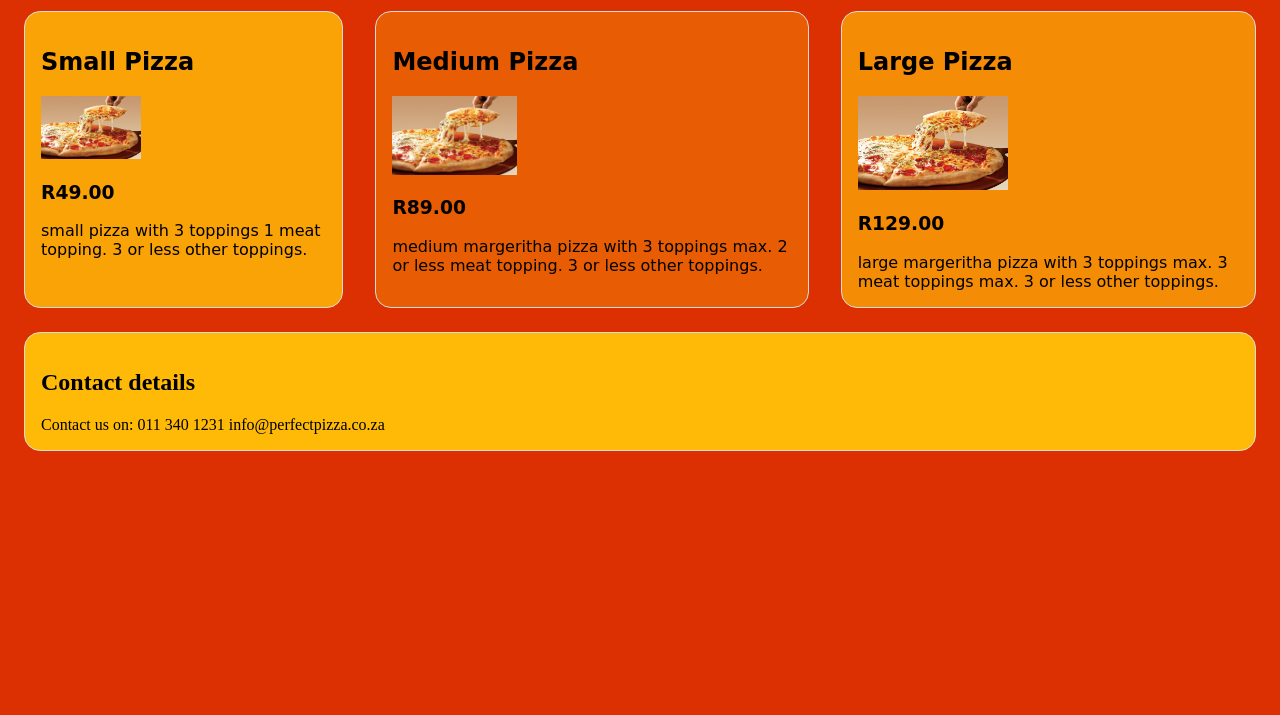
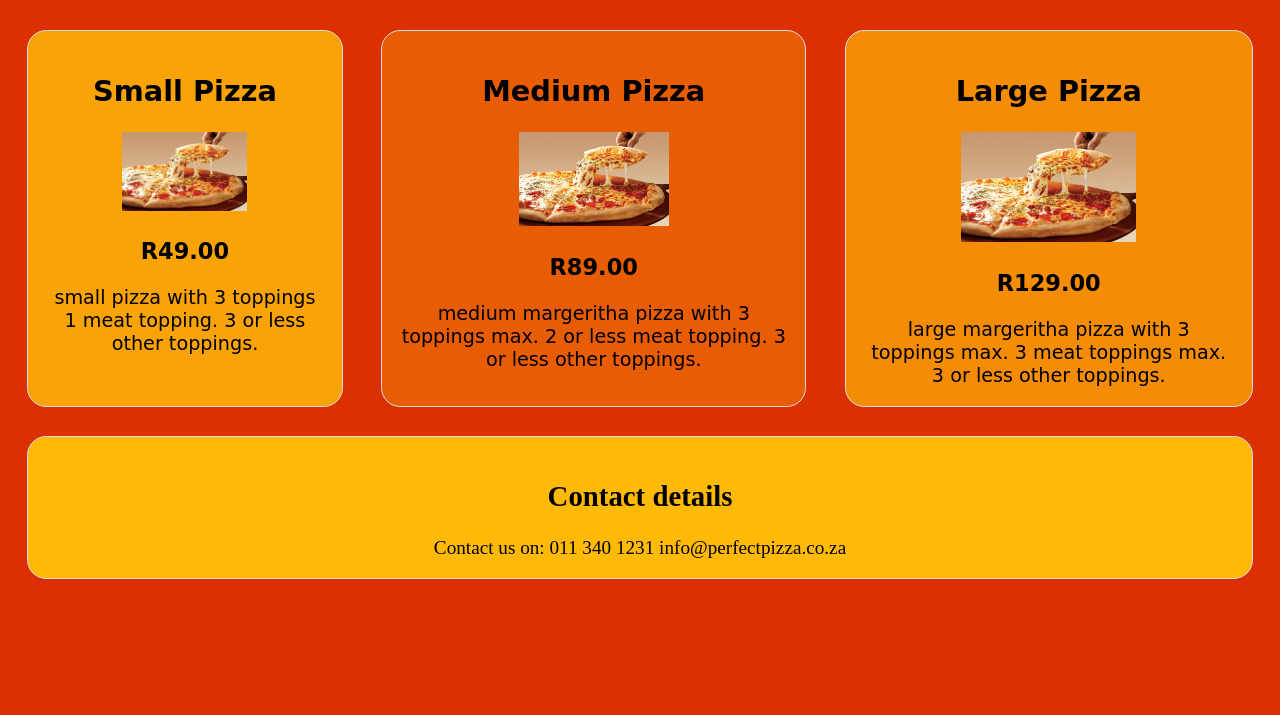
Before and after one commit to Lesego864/perfect-pizza, a plain HTML site: page index.html in a window 1280 px wide. Shown: the part 85-800 px from the top of the page. Drawn offline with Linux system fonts and the light colour scheme.

Commit message:
The changes regarding the pizza pamphlet are done.

```diff
--- a/index.html
+++ b/index.html
@@ -15,7 +15,7 @@
     <div class="pizzas">
         <div class="pizza Small_pizza">
             <h2>Small Pizza</h2>
-            <img src="Beston-Mozzarella-Pizza.jpg" width="100">
+            <img src="Beston-Mozzarella-Pizza.jpg" width="125">
             <h3>R49.00</h3>
             <div>small pizza with 3 toppings
                 1 meat topping.
@@ -24,7 +24,7 @@
 
         <div class="pizza Medium_pizza">
             <h2>Medium Pizza</h2>
-            <img src="Beston-Mozzarella-Pizza.jpg" width="125">
+            <img src="Beston-Mozzarella-Pizza.jpg" width="150">
             <h3>R89.00</h3>
             <div>medium margeritha pizza
                 with 3 toppings max. 2 or
@@ -34,7 +34,7 @@
 
         <div class="pizza Large_pizza">
             <h2>Large Pizza</h2>
-            <img src="Beston-Mozzarella-Pizza.jpg" width="150">
+            <img src="Beston-Mozzarella-Pizza.jpg" width="175">
             <h3>R129.00</h3>
             <div>large margeritha pizza with
                 3 toppings max. 3 meat
--- a/style.css
+++ b/style.css
@@ -1,5 +1,7 @@
 body {
     background-color: #DC2F02;
+    text-align: center;
+    font-size:larger;
 }
 
 
@@ -10,6 +12,7 @@ body {
    margin: 1em;
    margin-bottom: 0.5em;
    border-radius: 1em;
+   text-align: center;
    /*width: 20em;
    display:inline-block;*/
 }
@@ -30,6 +33,7 @@ body {
 
 .Contact_us {
     background-color: #FFBA08;
+    text-align: center;
 }
 /*To avoid repeating the same stuff, create another style with a common name, in this exercise, its pizza*/
 
```
